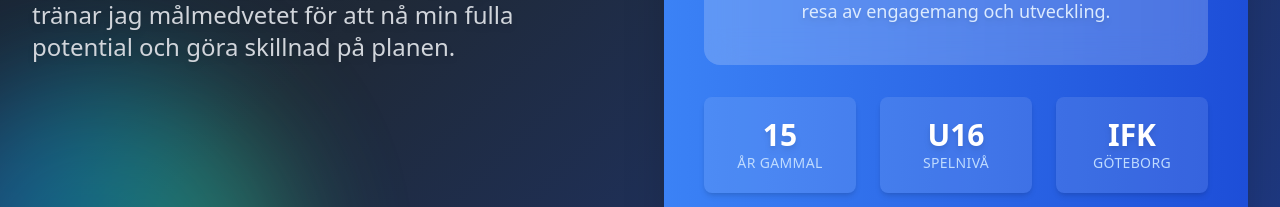
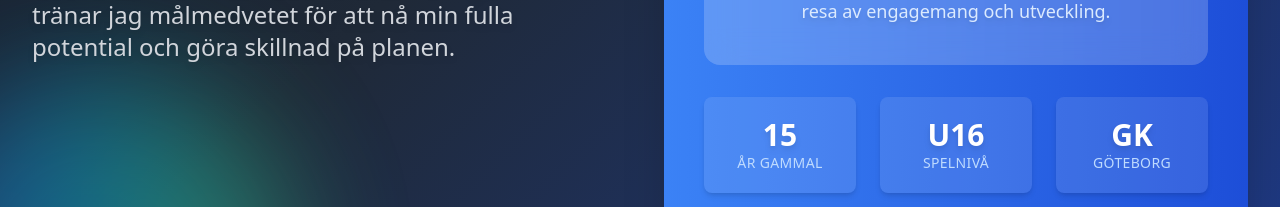
Before and after one commit to DonaM86/Lorik, a React (Vite) app: page / in a window 1280 px wide. Shown: the part 828-1035 px from the top of the page. Built offline with nearby package versions, Linux system fonts and the light colour scheme.

Commit message:
Updated info

```diff
--- a/src/components/Hero.tsx
+++ b/src/components/Hero.tsx
@@ -37,7 +37,7 @@
               <div className="w-full h-full rounded-full bg-gray-200 flex items-center justify-center overflow-hidden shadow-lg">
                 <img
                   src="/images/lorik.jpeg"
-                  alt={t("hero.name") + " - Målvakt i IFK Göteborgs U16-lag"}
+                  alt={t("hero.name") + " - Målvakt med akademierfarenhet"}
                   className="w-full h-full object-cover"
                 />
               </div>
@@ -129,7 +129,7 @@
               </div>
               <div className="bg-white/10 rounded-lg p-5 shadow-md hover:shadow-lg transition-shadow cursor-default">
                 <div className="text-3xl font-extrabold text-white drop-shadow-md">
-                  IFK
+                  GK
                 </div>
                 <div className="text-sm text-blue-200 uppercase tracking-wide">
                   {t("hero.facts.club")}
```
